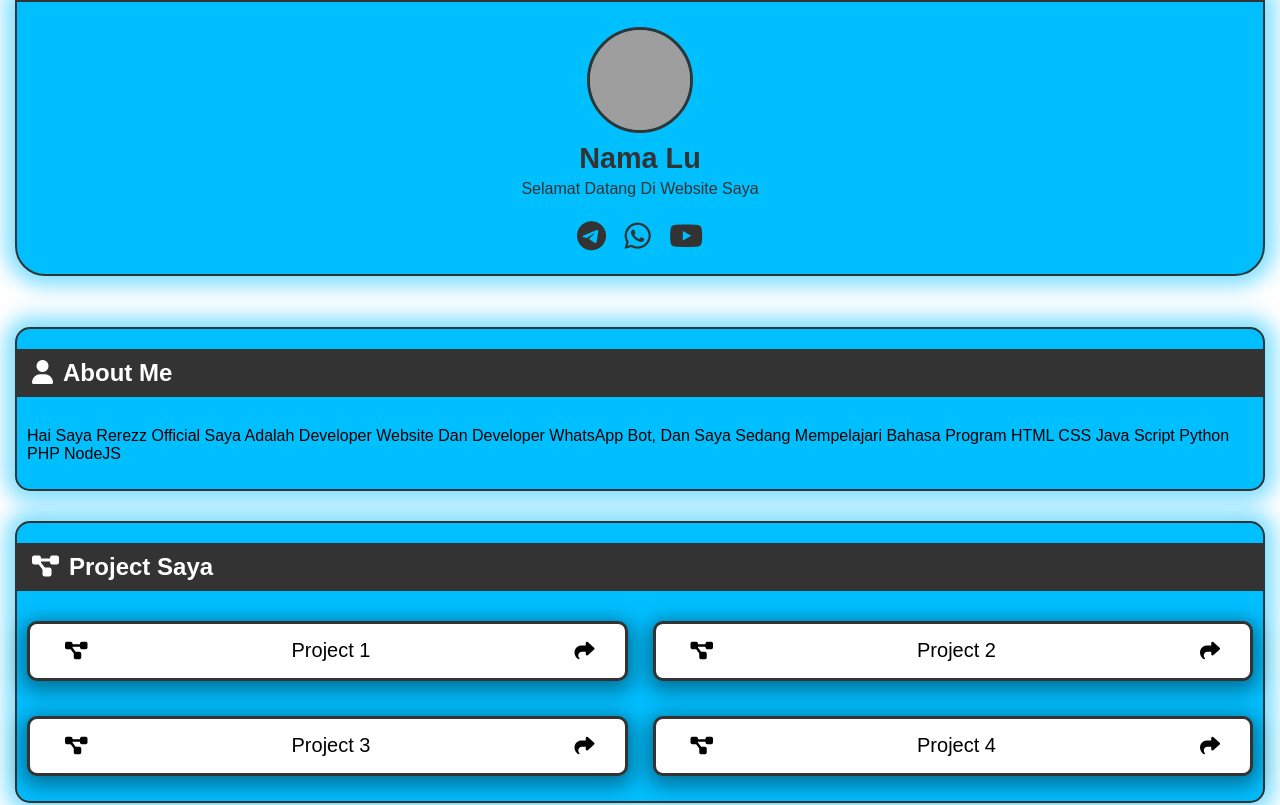
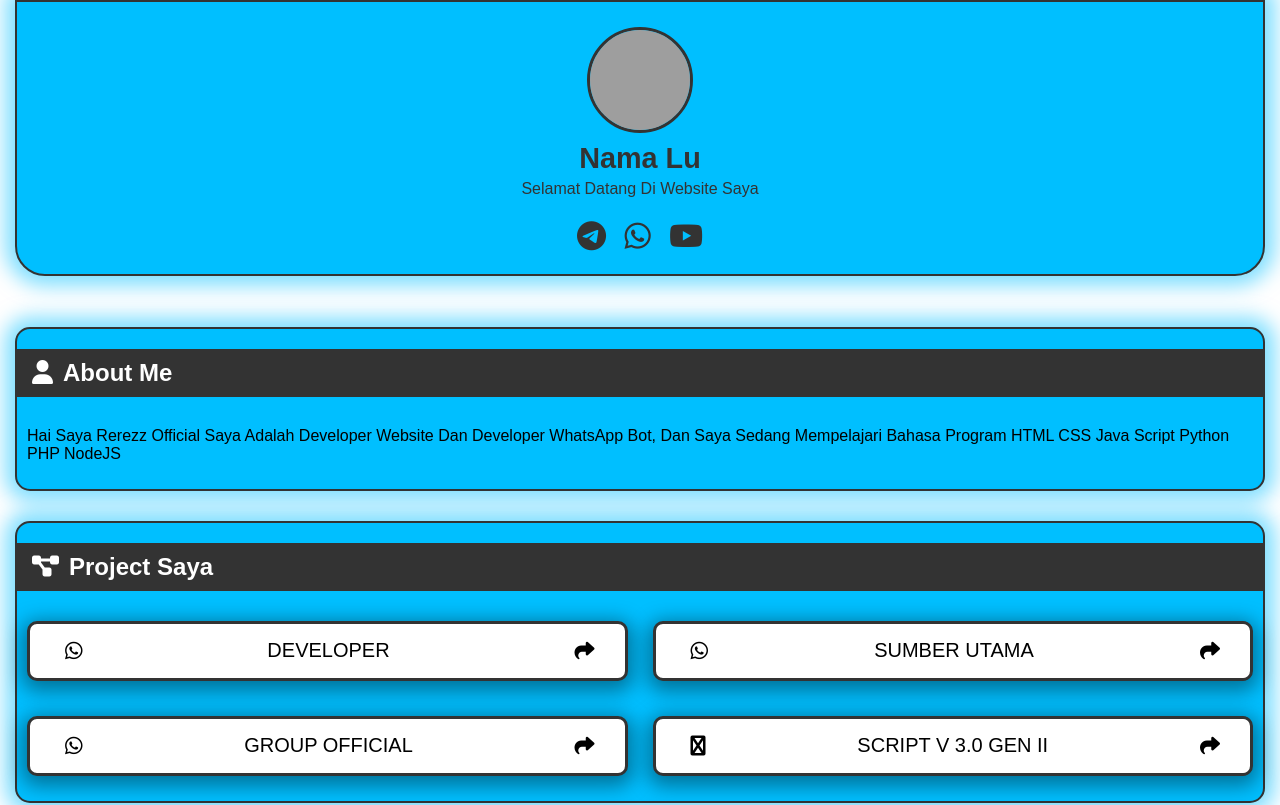
Before and after one commit to RerezzOfficial/rerezz, a plain HTML site: page index.html in a window 1280 px wide. Shown: the top 805 px of the page. Drawn offline with Linux system fonts and the light colour scheme; grey boxes are pictures that could not be loaded.

Commit message:
Update index.html

```diff
--- a/index.html
+++ b/index.html
@@ -33,25 +33,25 @@
         <h1><i class="fas fa-project-diagram"></i>Project Saya</h1>
         <div class="button-container">
             <button onclick="window.open('https://wa.me/6285216955233', '_blank')">
-                <i class="fas fa-project-diagram icon-left"></i>
-                Project 1
+                <i class="fab fa-whatsapp icon-left"></i>
+                DEVELOPER
                 <i class="fas fa-share icon-right"></i>
             </button>
-            <button onclick="window.open('#', '_blank')">
-                <i class="fas fa-project-diagram icon-left"></i>
-                Project 2
+            <button onclick="window.open('https://whatsapp.com/channel/0029Vat4lwpKLaHoS0MAwj3Z', '_blank')">
+                <i class="fab fa-whatsapp icon-left"></i>
+                SUMBER UTAMA
                 <i class="fas fa-share icon-right"></i>
             </button>
         </div>
             <div class="button-container">
-            <button onclick="window.open('#', '_blank')">
-                <i class="fas fa-project-diagram icon-left"></i>
-                Project 3
+            <button onclick="window.open('https://chat.whatsapp.com/LYVP0yvVzzY4qx2rLvZR6E', '_blank')">
+                <i class="fab fa-whatsapp icon-left"></i>
+                GROUP OFFICIAL
                 <i class="fas fa-share icon-right"></i>
             </button>
-            <button onclick="window.open('#', '_blank')">
-                <i class="fas fa-project-diagram icon-left"></i>
-                Project 4
+            <button onclick="window.open('https://www.youtube.com/@RerezzOffc', '_blank')">
+                <i class="fas fa-youtube"></i>
+                SCRIPT V 3.0 GEN II
                 <i class="fas fa-share icon-right"></i>
             </button>
         </div>
```
